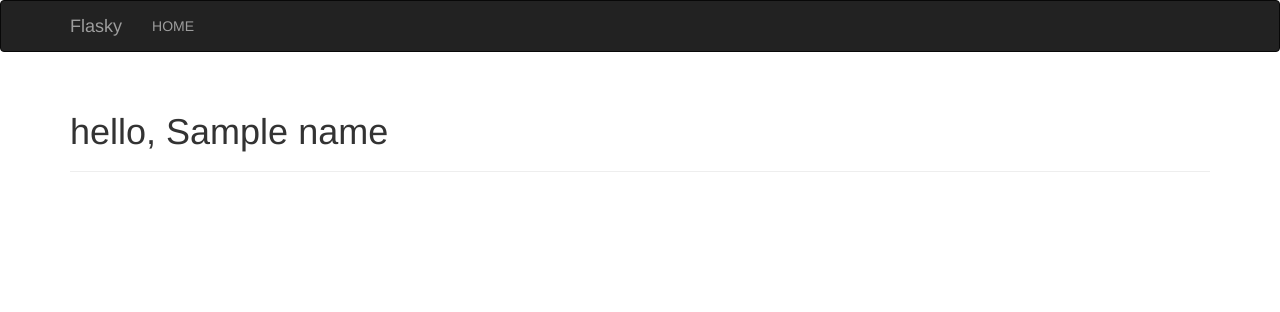
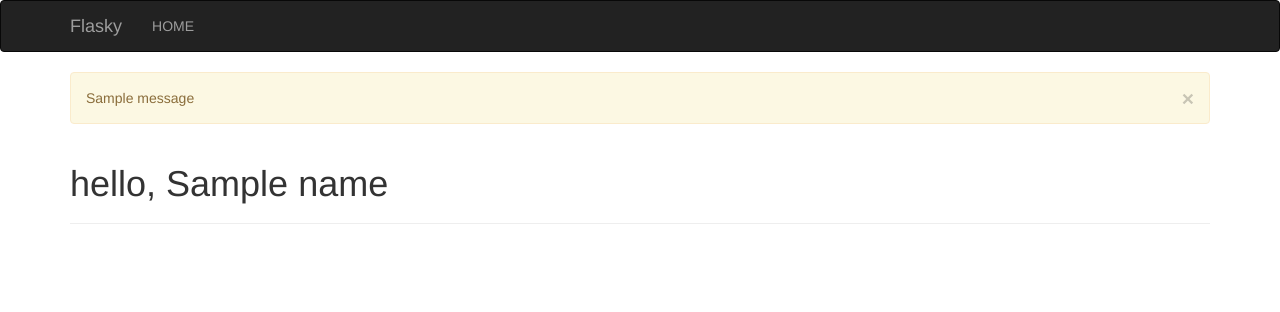
Before and after one commit to pinkrespect/flask_practice, a Flask app: template templates/user.html in a window 1280 px wide. Shown: the top 312 px of the page. Run offline with Flask 2, Linux system fonts and the light colour scheme; the template is opened without the code that fills it: most values are stand-ins (such as "Sample title", 1, 10 or a date in 2020); one stand-in notice (Sample message) is shown; some libraries are stand-ins or nearby versions.

Commit message:
Edit templates folder - remove user.html & edit base.html, index.html

```diff
--- a/templates/base.html
+++ b/templates/base.html
@@ -39,6 +39,13 @@
 
 {% block content %}
 <div class="container">
+    {% for message in get_flashed_messages() %}
+    <div class="alert alert-warning">
+        <button type="button" class="close" data-dismiss="alert">&times;</button>
+        {{ message }}
+    </div>
+    {% endfor %}
+
     {% block page_content %}{% endblock %}
 </div>
 {% endblock %}
```
Also changed, not shown: templates/index.html (+11 -2 lines).
